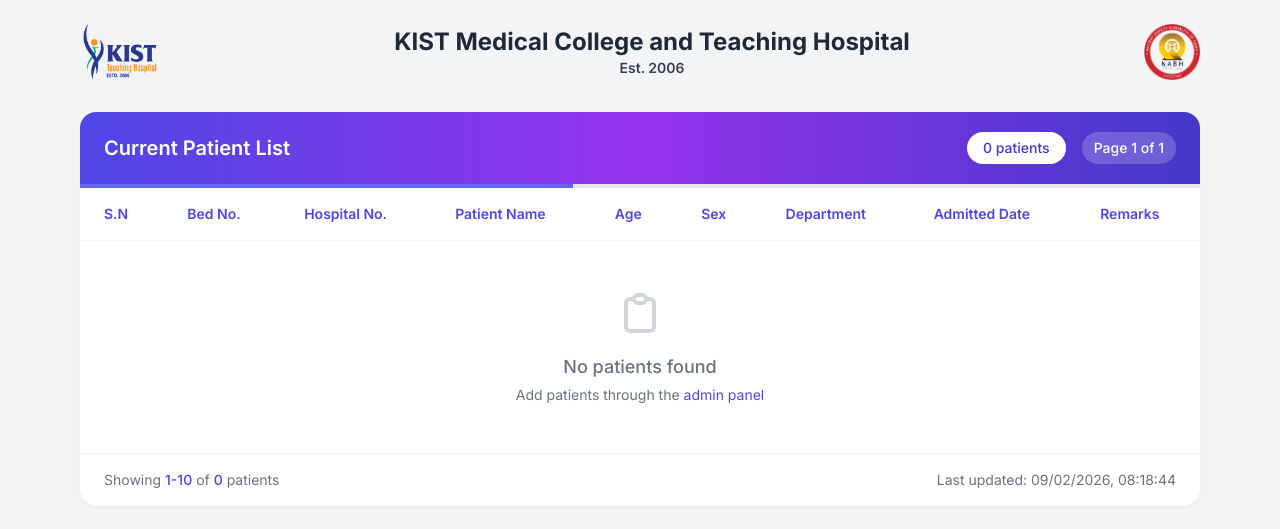
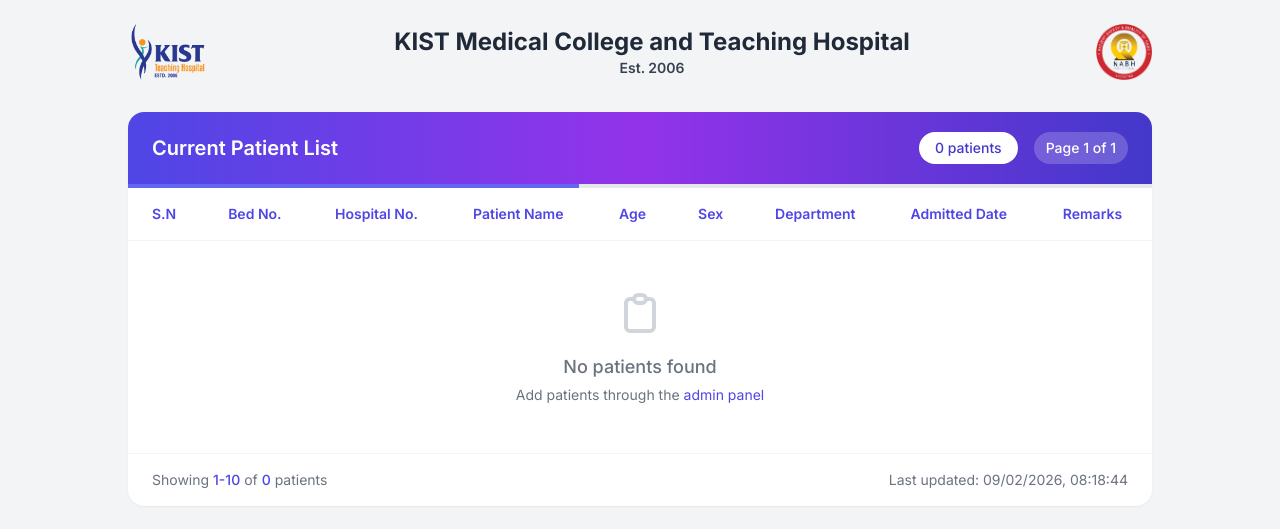
Before and after one commit to ArunShresthaa/KIST-CMS, a Laravel app: template resources/views/welcome.blade.php in a window 1280 px wide. Shown: the top 529 px of the page. Run offline with Laravel 12, Linux system fonts and the light colour scheme; the template is opened without the code that fills it, so the values that code supplies are empty; some libraries are stand-ins or nearby versions.

Commit message:
update: adjust layout width of the main container in welcome page

```diff
--- a/resources/views/welcome.blade.php
+++ b/resources/views/welcome.blade.php
@@ -15,7 +15,7 @@
     </style>
 </head>
 <body class="bg-gray-100 min-h-screen">
-    <div class="max-w-6xl mx-auto px-4 py-6">
+    <div class="w-[80%] mx-auto py-6">
         <!-- Header -->
         <header class="flex items-center justify-between mb-8">
             <!-- Left Logo -->
```
